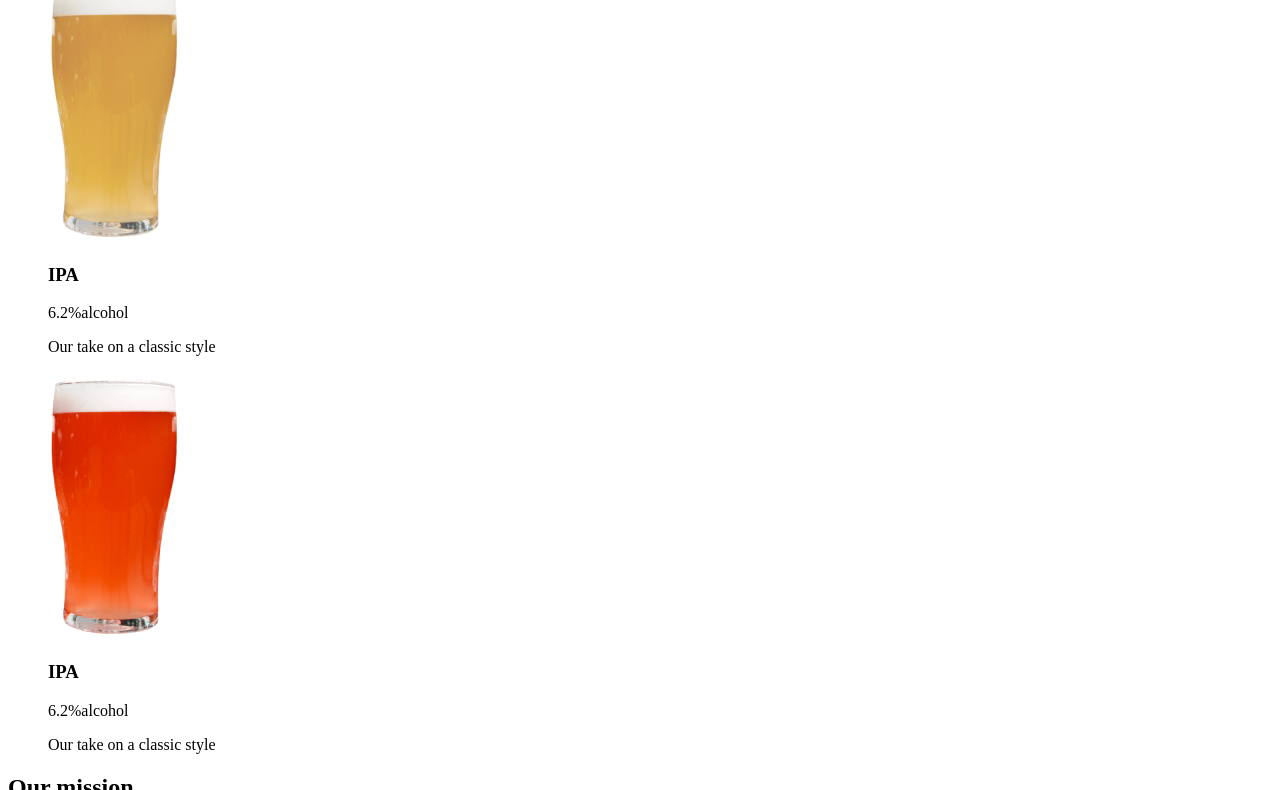
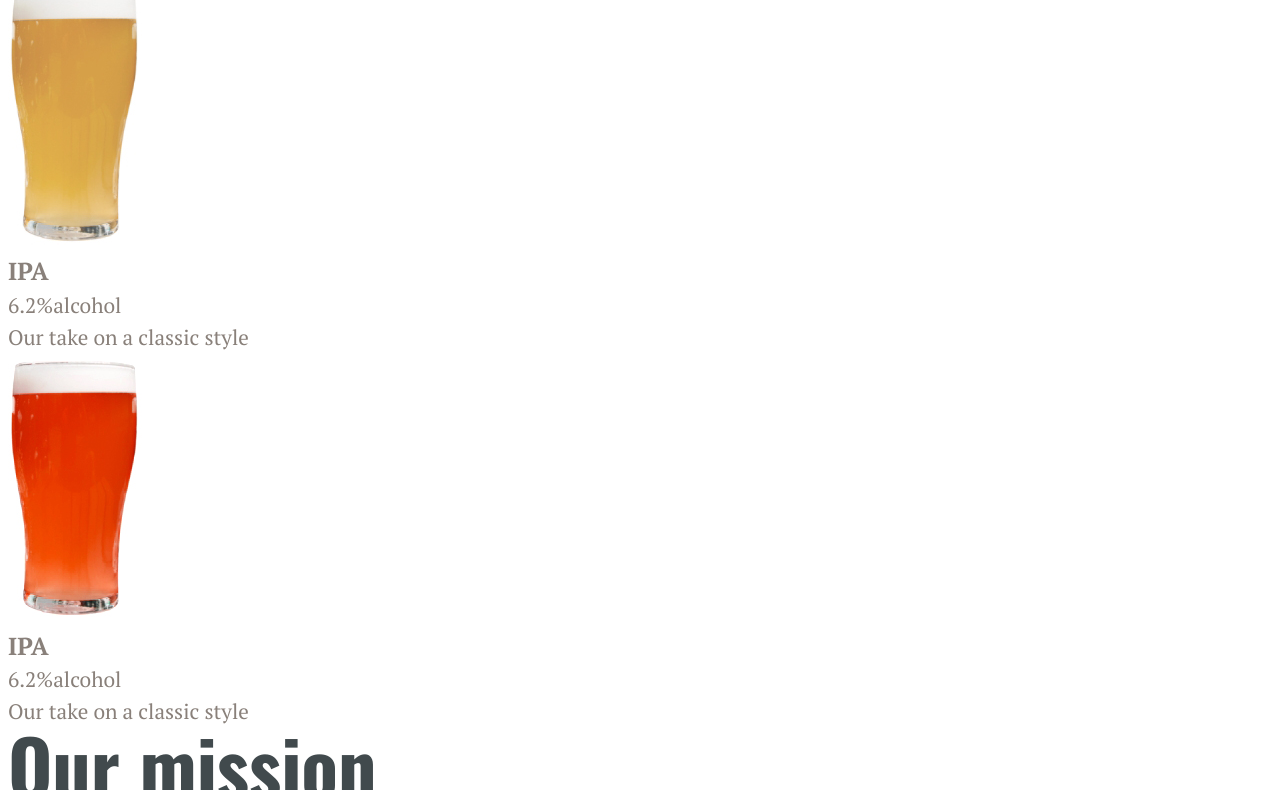
Before and after one commit to charlesmartinreed/portfolio-delta-brews, a plain HTML site: page index.html in a window 1280 px wide. Shown: the part 2010-2800 px from the top of the page. Drawn offline with nearby package versions, Linux system fonts and the light colour scheme.

Commit message:
Add scss files for typography

```diff
--- a/index.html
+++ b/index.html
@@ -4,6 +4,7 @@
     <meta charset="UTF-8" />
     <meta name="viewport" content="width=device-width, initial-scale=1.0" />
     <meta http-equiv="X-UA-Compatible" content="ie=edge" />
+    <link rel="stylesheet" href="css/main.css">
     <title>Delta Booze</title>
   </head>
   <body>
--- /dev/null
+++ b/scss/abstracts/_colors.scss
@@ -0,0 +1,7 @@
+$color-blue-dark: #414A4D;
+$color-blue-base: #5A666A;
+$color-blue-light: #A3B9BF;
+
+$color-brown-dark: #89807A;
+$color-brown-base: #AEA79E;
+$color-brown-light: #D3CDC1;
--- /dev/null
+++ b/scss/abstracts/_typography.scss
@@ -0,0 +1,4 @@
+$ff-title: "Oswald", sans-serif;
+$ff-body: "PT Serif", serif;
+$fw-normal: 400;
+$fw-bold: 700;
--- /dev/null
+++ b/scss/base/_typography.scss
@@ -0,0 +1,35 @@
+/* GOOGLE FONTS */
+// this is compiled
+@import url('https://fonts.googleapis.com/css?family=Oswald:400,500,600,700|PT+Serif:400,400i,700,700i&display=swap');
+
+body {
+    font-family: $ff-body;
+    font-size: 1.3125rem;
+    line-height: 1.5;
+    color: $color-brown-dark;
+    font-weight: $fw-normal;
+}
+
+h1, h2, h3, p, figure {
+    margin: 0;
+}
+
+.section__title,
+.section__subtitle {
+    font-family: $ff-title;
+    line-height: 1;
+}
+
+.section__title {
+    font-size: 4.75rem;
+    color: $color-blue-dark;
+}
+
+.section__subtitle {
+    font-size: 1.69rem;
+    color: $color-blue-light;
+    font-style: italic;
+    text-transform: uppercase;
+    letter-spacing: 2px;
+    margin-bottom: .5em;
+}
--- a/scss/main.scss
+++ b/scss/main.scss
@@ -1,2 +1,3 @@
-/* GOOGLE FONTS */
-@import url('https://fonts.googleapis.com/css?family=Oswald:400,500,600,700|PT+Serif:400,400i,700,700i&display=swap');
+@import 'abstracts/colors';
+@import 'abstracts/typography';
+@import 'base/typography';
```
Also changed, not shown: css/main.css, scss/abstracts/_mixins.scss (added), 1 other file.
